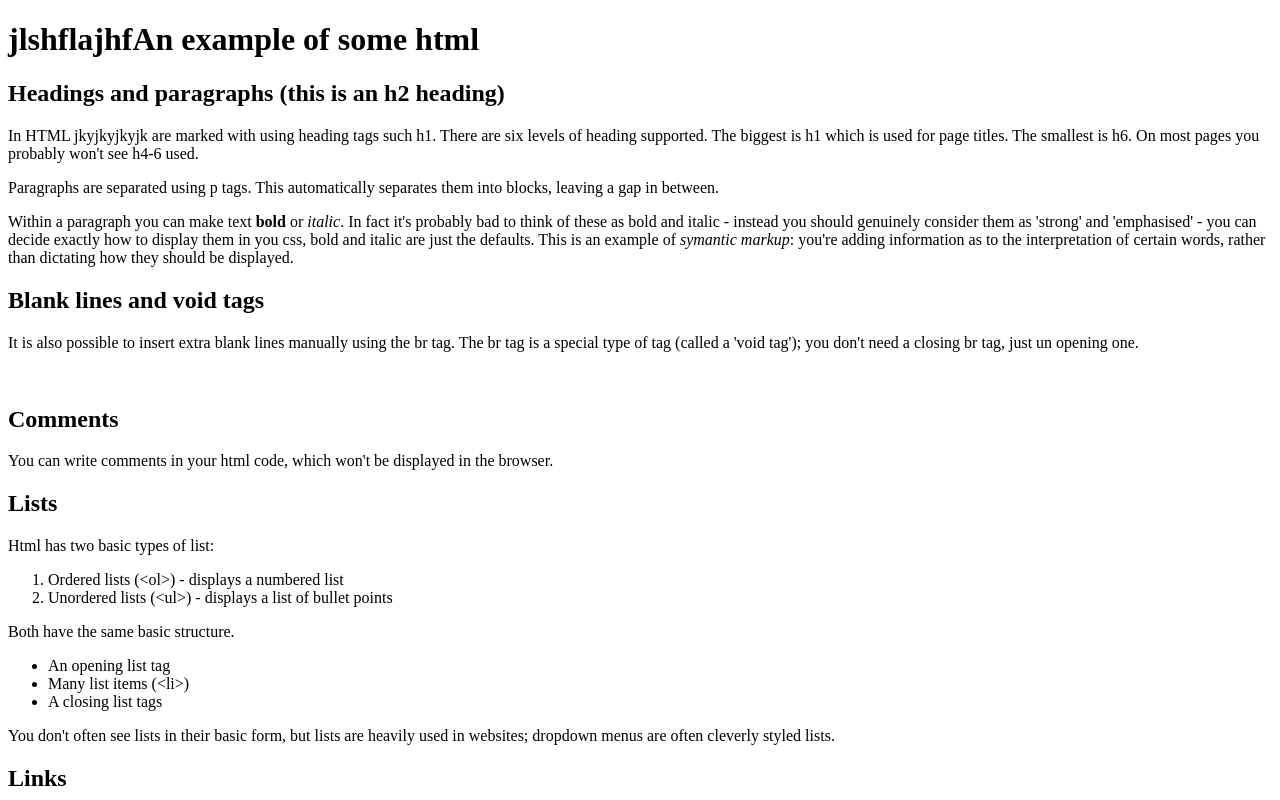
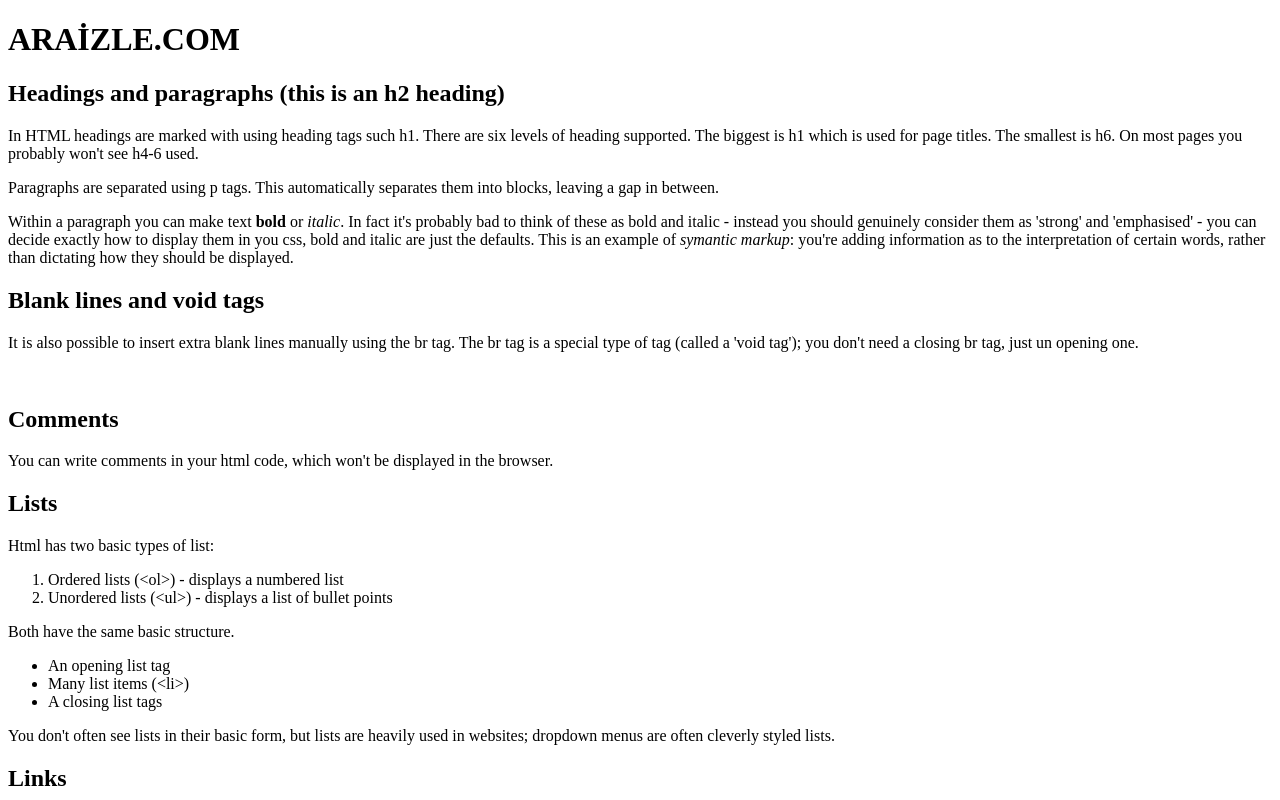
Before and after one commit to Nur1023/NTGirlsCodeOnlyISTEK, a plain HTML site: page example.html in a window 1280 px wide. Shown: the top 800 px of the page. Drawn offline with Linux system fonts and the light colour scheme.

Commit message:
Update example.html

```diff
--- a/example.html
+++ b/example.html
@@ -6,11 +6,11 @@
 
 <body>
 
-  <h1>jlshflajhfAn example of some html</h1>
+  <h1>ARAİZLE.COM</h1>
 
   <h2>Headings and paragraphs (this is an h2 heading)</h2>
 
-  <p>In HTML jkyjkyjkyjk are marked with using heading tags such h1. There are six levels of heading supported. The biggest is h1 which is used for page titles. The smallest is h6. On most pages you probably won't see h4-6 used.</p>
+  <p>In HTML headings are marked with using heading tags such h1. There are six levels of heading supported. The biggest is h1 which is used for page titles. The smallest is h6. On most pages you probably won't see h4-6 used.</p>
 
   <p>Paragraphs are separated using p tags. This automatically separates them into blocks, leaving a gap in between.</p>
 
```
